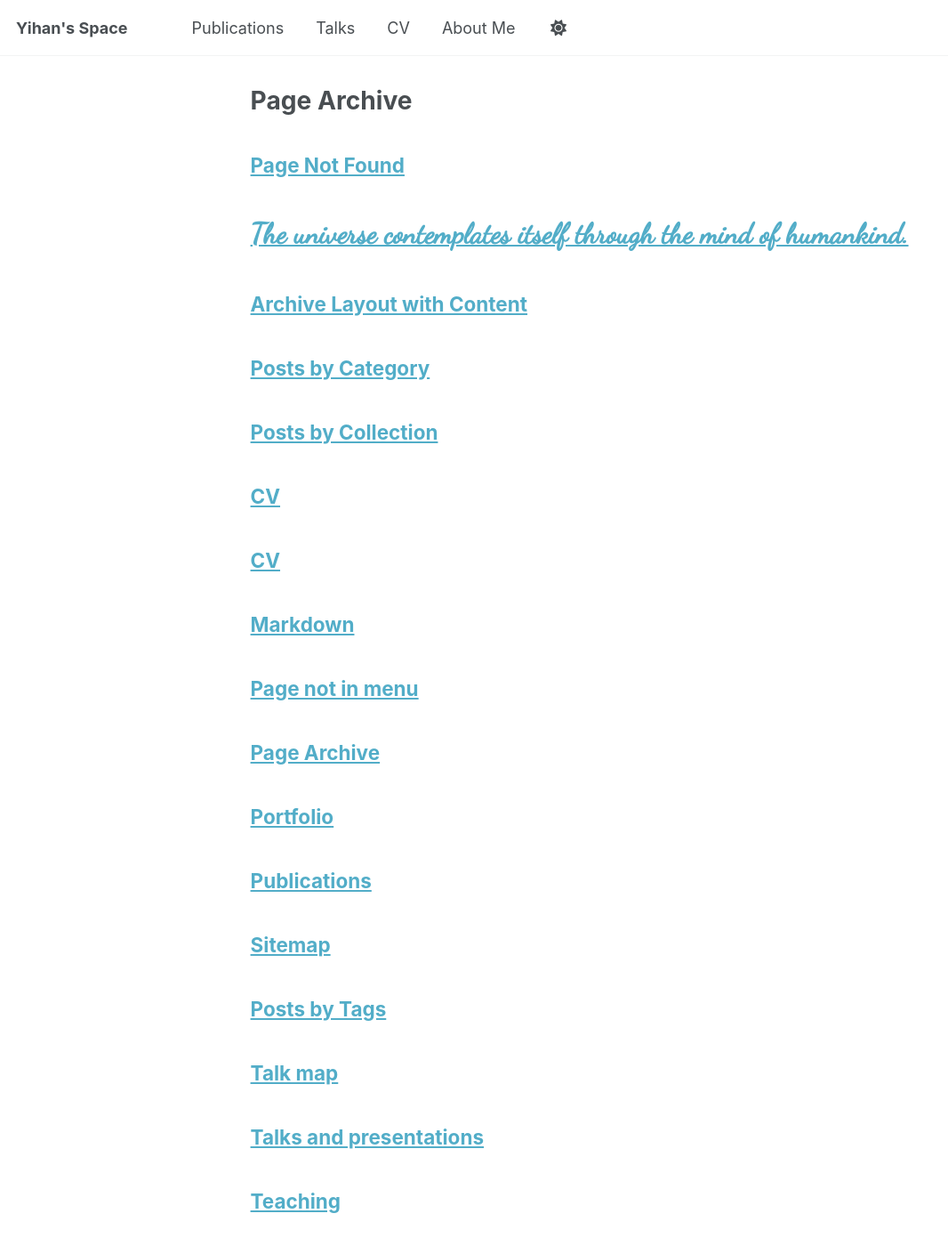
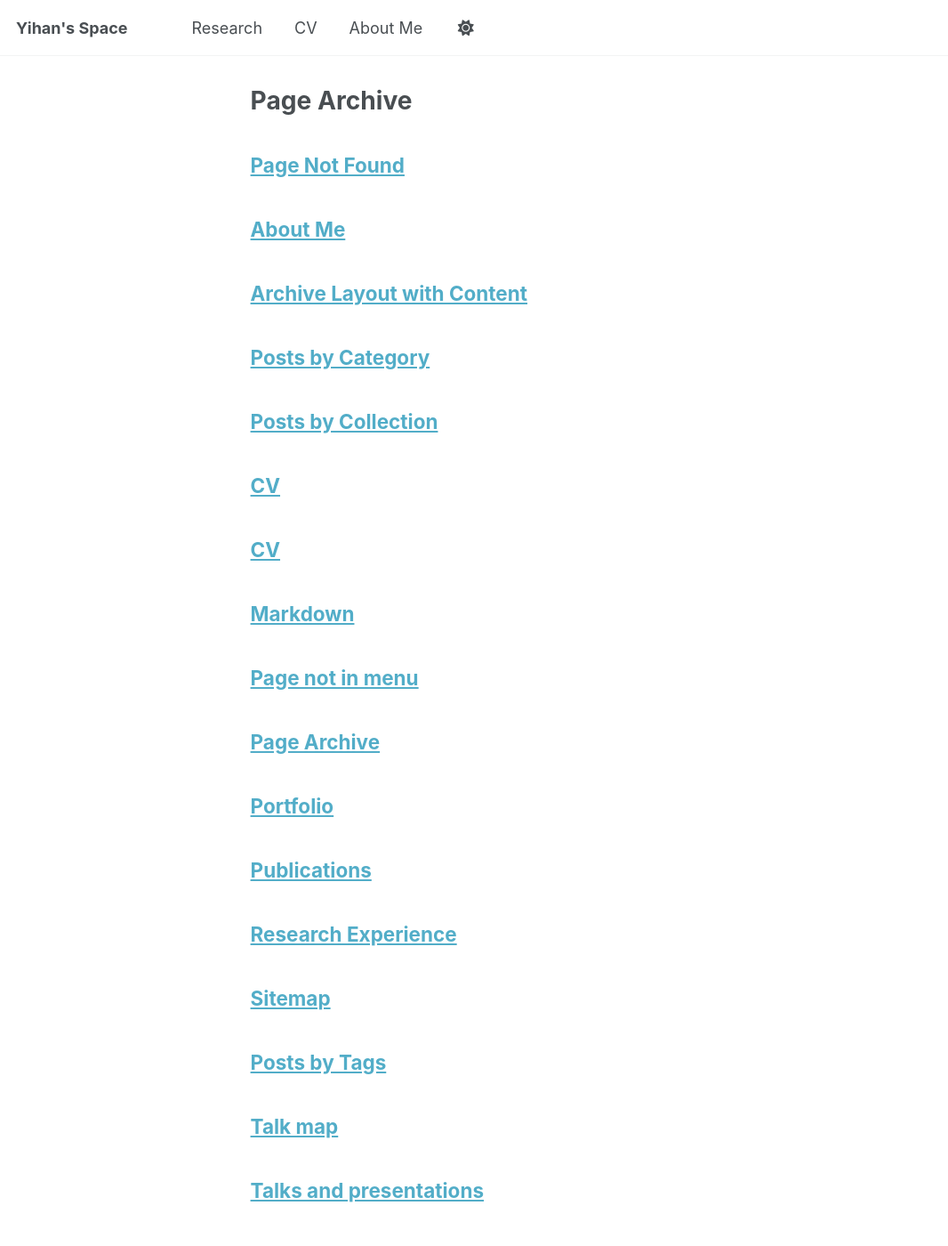
Before and after one commit to loikali/yihanli.github.io, a Jekyll site: the page built from _pages/page-archive.html, in a window 1280 px wide and 1400 px high. Shown: the whole window at 89% size, without its empty margins (0-1066 px from the left). Built offline with Jekyll 4.4.1, drawn with Linux system fonts in a browser that asks for light colours; a script that is not in the unit is left out.

Commit message:
rearange the pages

```diff
--- a/_data/navigation.yml
+++ b/_data/navigation.yml
@@ -8,11 +8,11 @@
 #      Markdown formatted page while the second is generated using JSON.
 
 main:
-  - title: "Publications"
-    url: /publications/
+  - title: "Research"
+    url: /research/
 
-  - title: "Talks"
-    url: /talks/
+  # - title: "Talks"
+  #   url: /talks/
 
   # - title: "Teaching"
   #   url: /teaching/
--- /dev/null
+++ b/_pages/research.md
@@ -0,0 +1,6 @@
+---
+layout: archive
+title: "Research Experience"
+permalink: /research/
+author_profile: true
+---
```
Also changed, not shown: _pages/about.md (+33 -38 lines), _pages/aboutme.md (added, +6 -0 lines), 2 other files.
